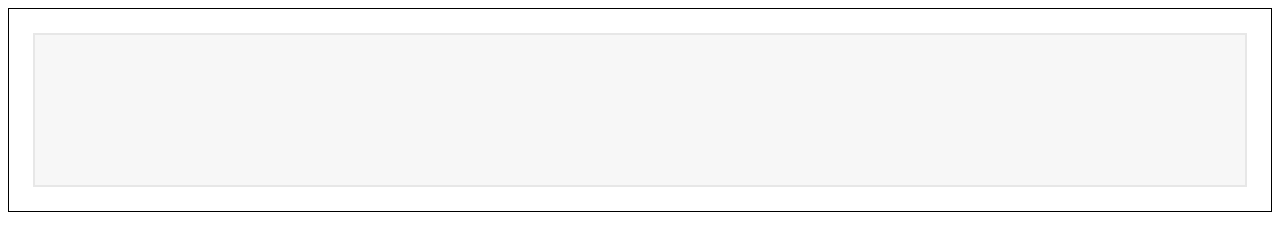
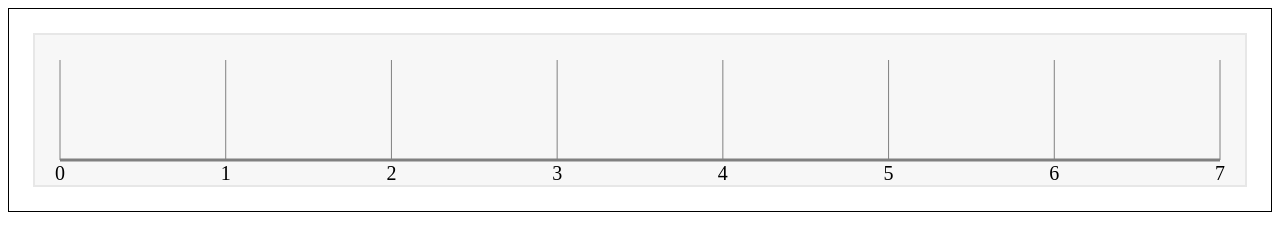
Before and after one commit to jesseDijkman1/line-graph-component, a plain HTML site: page index.html in a window 1280 px wide. Drawn offline with Linux system fonts and the light colour scheme.

Commit message:
Added a function that creates an x axis, based on properties you pass in as parameters

```diff
--- a/index.html
+++ b/index.html
@@ -8,7 +8,7 @@
     <title>Line Graph Component</title>
   </head>
   <body>
-    <div class="graph-component">
+    <div id="graph-1" class="graph-component">
       <svg></svg>
       <!--
         Not sure if I want the Y and X axis seperate from the SVG or
@@ -16,6 +16,6 @@
       -->
     </div>
 
-    <script src="js/main.js"></script>
+    <script src="js/graph.js"></script>
   </body>
 </html>
--- a/js/graph.js
+++ b/js/graph.js
@@ -1,4 +1,4 @@
-const data = [0, 30, 10, 50, 20]
+const data = [0, 30, 10, 50, 20, 50, 120]
 
 const graph1 = document.querySelector("#graph-1 svg")
 
@@ -16,3 +16,119 @@ function applyAttributes(target, attributes) {
     target.setAttribute(attr, attributes[attr])
   }
 }
+
+function xAxis(props) {
+  const fontsize = 20
+  const {
+    xRange,
+    yRange,
+    color = "blue",
+    thickness,
+    text = false,
+    data
+  } = props
+
+  console.log(typeof color)
+  const container = document.createElementNS("http://www.w3.org/2000/svg", "g")
+
+  const horizontalLine = document.createElementNS(
+    "http://www.w3.org/2000/svg",
+    "line"
+  )
+
+  // Set the coordinates for the horizontal line
+  applyAttributes(horizontalLine, {
+    x1: xRange[0],
+    x2: xRange[1],
+    y1: yRange[1],
+    y2: yRange[1]
+  })
+
+  // Set the styling for the horizontal line
+  applyAttributes(horizontalLine, {
+    stroke: typeof color == "object" ? color[0] : color,
+    "stroke-width": thickness[0] || thickness || 1
+  })
+
+  // Add horizontal line to the container
+  container.appendChild(horizontalLine)
+
+  // Create the vertical lines
+  for (let i = 0; i <= data.length; i++) {
+    const group = document.createElementNS("http://www.w3.org/2000/svg", "g")
+
+    const verticalLine = document.createElementNS(
+      "http://www.w3.org/2000/svg",
+      "line"
+    )
+
+    const xStep = (xRange[1] - xRange[0]) / data.length
+
+    // Set the coordinates for the vertical line
+    applyAttributes(verticalLine, {
+      x1: i * xStep + xRange[0],
+      x2: i * xStep + xRange[0],
+      y1: yRange[0],
+      y2: yRange[1]
+    })
+
+    // Set the styling for the vertical line
+    applyAttributes(verticalLine, {
+      stroke: typeof color == "object" ? color[1] || color[0] : color,
+      "stroke-width": thickness[1] || thickness || 1
+    })
+
+    // Add vertical line to the group
+    group.appendChild(verticalLine)
+
+    // Add text if specified
+    if (text) {
+      const label = document.createElementNS(
+        "http://www.w3.org/2000/svg",
+        "text"
+      )
+
+      if (text === true) {
+        // Text is true use i as text
+        const text = document.createTextNode(i)
+
+        label.appendChild(text)
+      } else if (typeof text === "string") {
+        // Use the string as key for the data
+      }
+
+      // Set the coordinates for the label
+      applyAttributes(label, {
+        x: i * xStep + xRange[0],
+        y: yRange[1] + fontsize
+      })
+
+      // Set the styling for the label
+      applyAttributes(label, {
+        fill:
+          typeof color == "object" ? color[2] || color[1] || color[0] : color,
+        "font-size": fontsize,
+        "text-anchor": "middle"
+      })
+
+      group.appendChild(label)
+    }
+
+    container.appendChild(group)
+  }
+
+  return container
+}
+
+const dimensions = svgDimensions(graph1)
+
+graph1.appendChild(
+  xAxis({
+    xRange: [25, dimensions.width - 25],
+    yRange: [25, dimensions.height - 25],
+    color: ["grey", "grey", "black"],
+    thickness: [3, 1],
+    text: true,
+    data: data
+  })
+)
```
Also changed, not shown: js/main.js (deleted).
